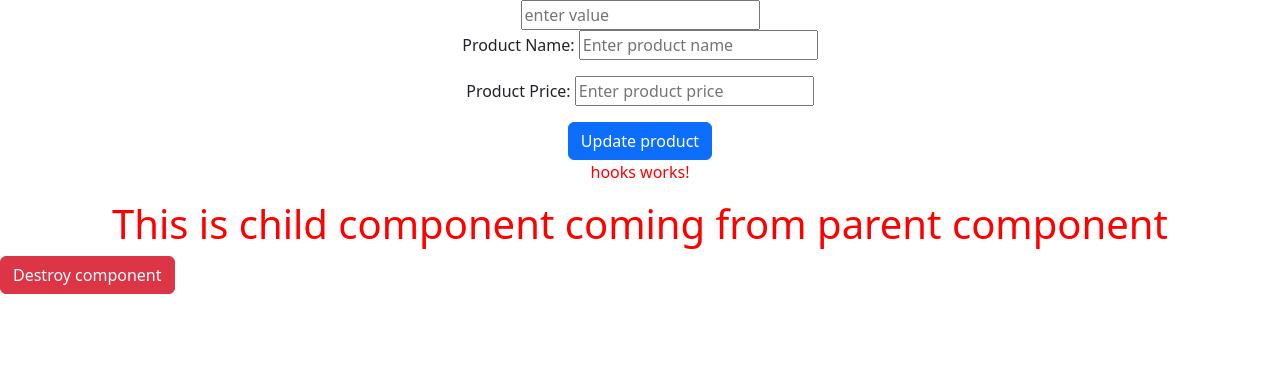
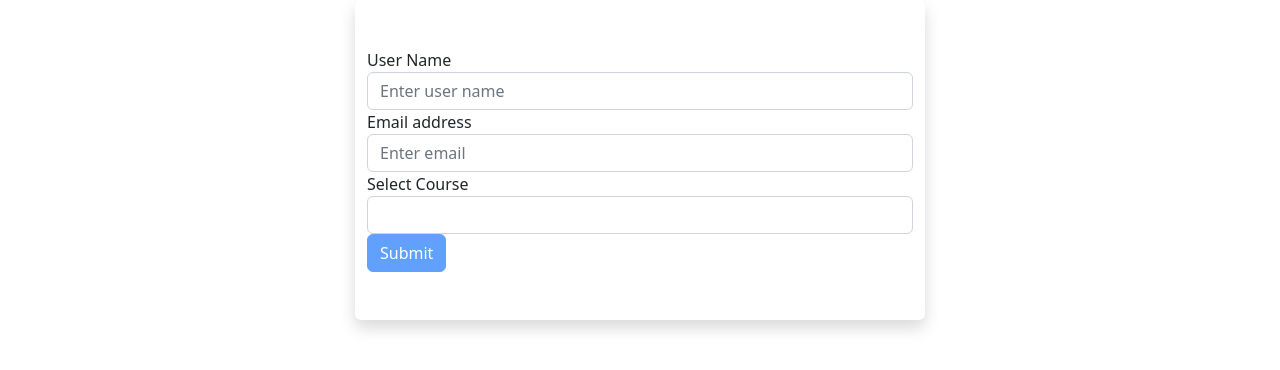
Before and after one commit to parshuramRathod/angularapp, an Angular app: page / in a window 1280 px wide. Shown: the top 370 px of the page. Built offline with nearby package versions, Linux system fonts and the light colour scheme.

Commit message:
learned template driven form
learned template driven form

```diff
--- a/src/app/app.component.html
+++ b/src/app/app.component.html
@@ -81,10 +81,10 @@
 <option [value]="" *ngFor="let id of [1,2,3,4]">
   {{id}}
 </option>
-</select>
-<app-hooks [userId]="uid"></app-hooks> -->
+</select> -->
+<!-- <app-hooks [userId]="uid"></app-hooks> -->
 
-<div class="row" style="text-align:center;">
+<!-- <div class="row" style="text-align:center;">
   <div class="col-md-12">
 <input type="text" placeholder="enter value" (blur)="handleData($event)">
 
@@ -96,15 +96,22 @@
 </app-hooks>
 </div>
 </div>
-<button class="btn btn-danger" (click)="destroy()">Destroy component</button>
+<button class="btn btn-danger" (click)="destroy()">Destroy component</button> -->
 <!-- <app-practice1></app-practice1> -->
 
 <!-- <app-assment-add-remove></app-assment-add-remove> -->
 
-<!-- <app-practice3 [mobileId]="mobId">
+<!-- <app-practice3 [mobileId]="mobId" [parentProductdata]="productData" [product]="product">
   <select style="margin-left: 400px;" (change)="mobId = mobRef.value" #mobRef>
   <option selected disabled>No Value selected</option>
   <option [value]="" *ngFor="let id of [1,2,3,4,5]">{{id}}</option>
 </select>
+<input type="text" (blur)="dataHandle($event)">
+<p>PoductName<input type="text" placeholder="enter product" [(ngModel)]="pName"></p>
+<p>PorductValue <input type="text" placeholder="enter value" [(ngModel)]="pvalue"></p>
+<button class="btn btn-primary" (click)="dataUpadate()" >Product Update</button>
+
 </app-practice3> -->
+
+<app-simpleform></app-simpleform>
 <router-outlet></router-outlet>
--- a/src/app/app.component.ts
+++ b/src/app/app.component.ts
@@ -101,5 +101,19 @@ export class AppComponent {
   destroy() {
     this.appchildExist = false;
   }
+  pName:string;
+  pValue:number;
+  productData: string;
+
+  dataHandle(value){
+    this.productData = value.target.value;
+  }
+
+  dataUpadate(){
+    this.product= new Product();
+    this.product.name =this.name;
+    this.product.price= this.price;
+
+  }
 
 }
--- a/src/app/app.module.ts
+++ b/src/app/app.module.ts
@@ -23,6 +23,8 @@ import { HooksComponent } from './hooks/hooks.component';
 import { AsmentdireciveComponent } from './asmentdirecive/asmentdirecive.component';
 import { AssmentAddRemoveComponent } from './assment-add-remove/assment-add-remove.component';
 import { Practice3Component } from './practice3/practice3.component';
+import { SimpleformComponent } from './simpleform/simpleform.component';
+import { AsmentSimpleFormComponent } from './asment-simple-form/asment-simple-form.component';
 
 @NgModule({
   declarations: [
@@ -45,7 +47,9 @@ import { Practice3Component } from './practice3/practice3.component';
     HooksComponent,
     AsmentdireciveComponent,
     AssmentAddRemoveComponent,
-    Practice3Component
+    Practice3Component,
+    SimpleformComponent,
+    AsmentSimpleFormComponent
   ],
   imports: [
     BrowserModule,
--- /dev/null
+++ b/src/app/asment-simple-form/asment-simple-form.component.html
@@ -0,0 +1 @@
+<p>asment-simple-form works!</p>
--- /dev/null
+++ b/src/app/asment-simple-form/asment-simple-form.component.ts
@@ -0,0 +1,15 @@
+import { Component, OnInit } from '@angular/core';
+
+@Component({
+  selector: 'app-asment-simple-form',
+  templateUrl: './asment-simple-form.component.html',
+  styleUrls: ['./asment-simple-form.component.css']
+})
+export class AsmentSimpleFormComponent implements OnInit {
+
+  constructor() { }
+
+  ngOnInit() {
+  }
+
+}
--- a/src/app/practice3/practice3.component.ts
+++ b/src/app/practice3/practice3.component.ts
@@ -1,4 +1,4 @@
-import { Component, Input, OnChanges, OnInit, SimpleChanges } from '@angular/core';
+import { Component, DoCheck, Input, OnChanges, OnInit, SimpleChanges } from '@angular/core';
 import { Product } from '../models/product';
 
 @Component({
@@ -6,27 +6,42 @@ import { Product } from '../models/product';
   templateUrl: './practice3.component.html',
   styleUrls: ['./practice3.component.css']
 })
-export class Practice3Component implements OnInit, OnChanges {
+export class Practice3Component implements OnInit, OnChanges, DoCheck {
   @Input() mobileId: number;
+  @Input() parentProductdata:string;
+  @Input() product: Product;
   data: string;
   name: string;
   price: number;
   poroduct: Product = new Product();
 
-  constructor() { }
+  constructor() {
+    console.log('constructo called');
+
+   }
+  ngDoCheck(): void {
+    console.log('ngDoCheck called');
+
+  }
   ngOnChanges(changes: SimpleChanges): void {
-    for (const propName in changes) {
-      const propertiess = changes[propName];
-      const { previousValue, currentValue, firstChange } = propertiess;
-      console.log(`property Name ${propName}`);
-      console.log(`Previous Value ${previousValue}`);
-      console.log(`Current Value ${currentValue}`);
-      console.log(`First Change ${firstChange}`);
+    console.log('ngOnChanges called ');
 
-    }
+    // for (const propName in changes) {
+    //   const propertiess = changes[propName];
+    //   const { previousValue, currentValue, firstChange } = propertiess;
+    //   console.log(`property Name ${propName}`);
+    //   console.log(`Previous Value ${previousValue}`);
+    //   console.log(`Current Value ${currentValue}`);
+    //   console.log(`First Change ${firstChange}`);
+
+    // }
   }
 
+
+
   ngOnInit() {
+    console.log('ngOnInIt called');
+
   }
 
 }
--- /dev/null
+++ b/src/app/simpleform/simpleform.component.css
@@ -0,0 +1,3 @@
+input.ng-invalid.ng-touched{
+    border: 2px solid red;
+}
--- /dev/null
+++ b/src/app/simpleform/simpleform.component.html
@@ -0,0 +1,30 @@
+
+<div class="container">
+    <div class="row justify-content-center">
+        <div class="col-md-6 text-left rounded shadow py-5">
+            <form (ngSubmit)="OnSubmit(myForm)" #myForm="ngForm">
+                <div class="form-group">
+                    <label for="username">User Name</label>
+                    <input type="text" class="form-control" id="username" name="username" placeholder="Enter user name" ngModel required>
+                  </div>
+                <div class="form-group">
+                  <label for="email">Email address</label>
+                  <input type="email" class="form-control" id="email" email  name="email" placeholder="Enter email" ngModel required>
+
+                </div>
+
+
+                <div class="form-group">
+                    <label for="course">Select Course</label>
+                    <select class="form-control" name="course" id="course" ngModel>
+                        <option value="Angular">Angular</option>
+                        <option value="HTML">HTML</option>
+                        <option value="JavaScript">JavaScript</option>
+                    </select>
+                </div>
+
+                <button type="submit" [disabled]="!myForm.valid" class="btn btn-primary">Submit</button>
+              </form>
+        </div>
+    </div>
+</div>
--- /dev/null
+++ b/src/app/simpleform/simpleform.component.ts
@@ -0,0 +1,18 @@
+import { Component, OnInit } from '@angular/core';
+import { NgForm } from '@angular/forms';
+
+@Component({
+  selector: 'app-simpleform',
+  templateUrl: './simpleform.component.html',
+  styleUrls: ['./simpleform.component.css']
+})
+export class SimpleformComponent implements OnInit {
+
+  constructor() { }
+
+  ngOnInit() {
+  }
+  OnSubmit(form:NgForm) {
+console.log(form);
+  }
+}
```
Also changed, not shown: src/app/asment-simple-form/asment-simple-form.component.css (added).
